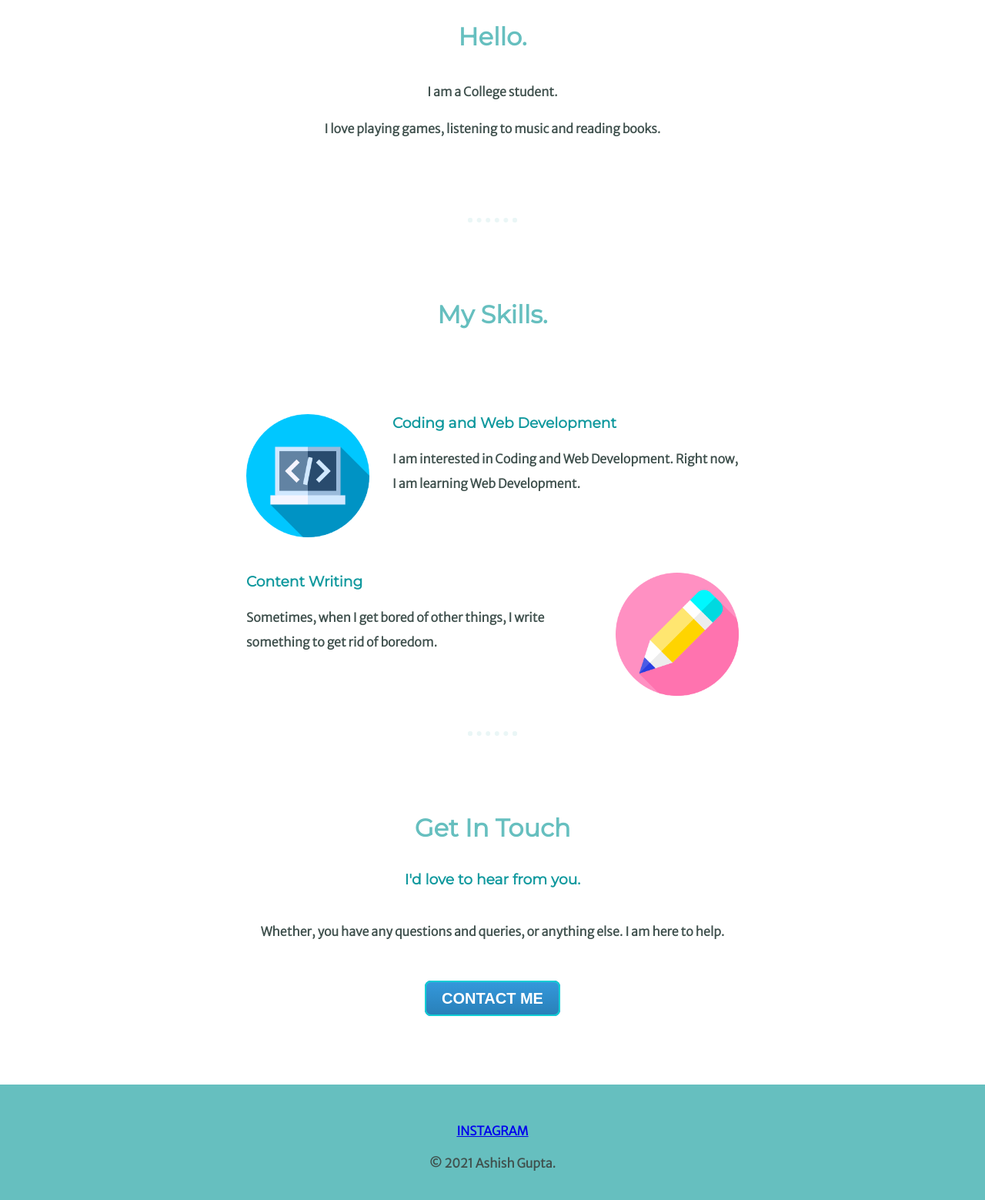
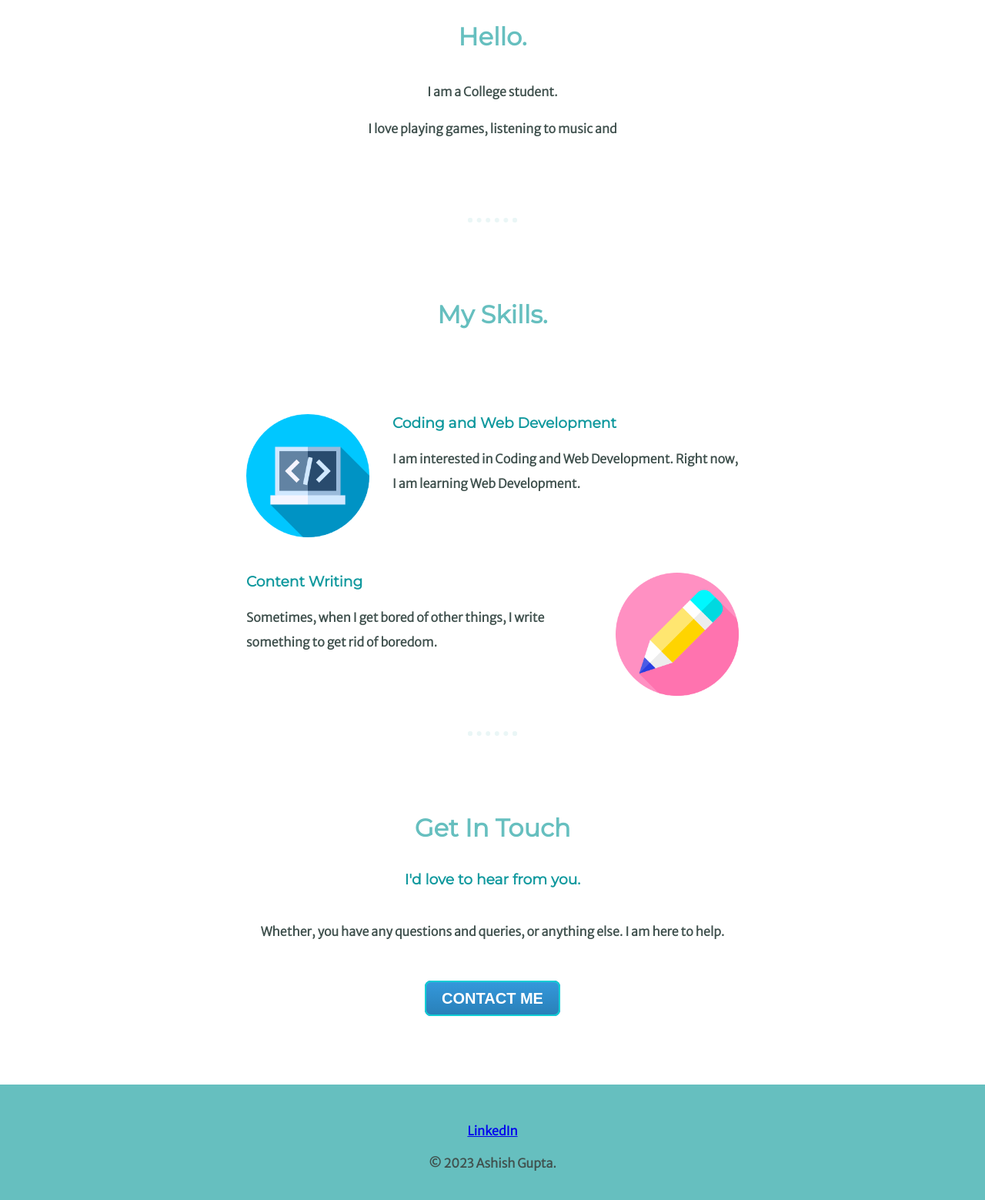
Before and after one commit to t2geg/My-Site, a plain HTML site: page index.html in a window 1280 px wide. Shown: the part 1119-2678 px from the top of the page at 77% size. Drawn offline with Linux system fonts and the light colour scheme.

Commit message:
Update index.html

```diff
--- a/index.html
+++ b/index.html
@@ -29,7 +29,7 @@
       <img src="images\profile.png" alt="profile-img">
       <h2>Hello.</h2>
       <p>I am a College student.</p>
-      <p> I love playing games, listening to music and reading books.</p>
+      <p> I love playing games, listening to music and </p>
     </div>
     <hr>
     <div class="skills">
@@ -50,16 +50,16 @@
       <h2>Get In Touch</h2>
       <h3>I'd love to hear from you.</h3>
       <p class= "contact-message">Whether, you have any questions and queries, or anything else. I am here to help.</p>
-      <a class="btn" href="ashishgupta59684@gmail.com">CONTACT ME</a>
+      <a class="btn" href="mailto:ashish.2024cs1104@kiet.edu">CONTACT ME</a>
     </div>
   </div>
 
 
   <div class="bottom-container">
-    <a class="footer-link" href="https://www.instagram.com/ashiish_guptaa/" target="_blank" >INSTAGRAM</a>
+    <a class="footer-link" href="https://www.linkedin.com/in/ashish-kumar-gupta-18a07a21b/" target="_blank" >LinkedIn</a>
 
 
-    <p>© 2021   Ashish Gupta.</p>
+    <p>© 2023   Ashish Gupta.</p>
   </div>
 
 </body>
```
